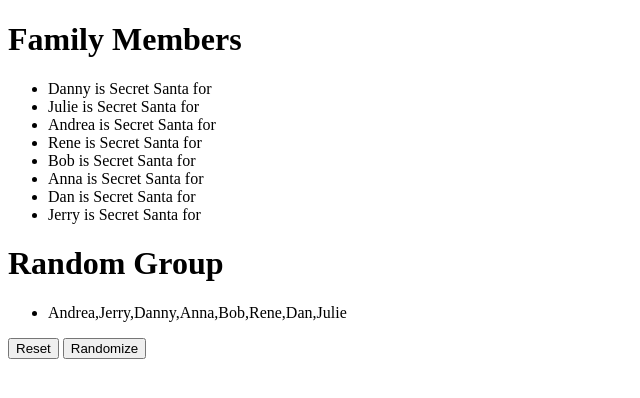
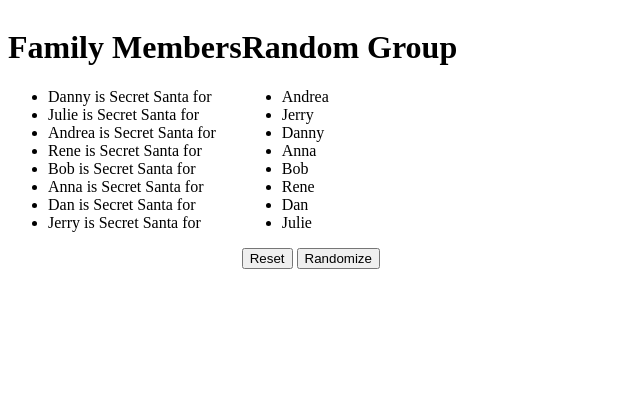
Before and after one commit to piferdg/SecretSantaVanillaJS, a plain HTML site: page index.html in a window 1280 px wide. Both pictures are taken after a click on the button "Randomize". Shown: the whole page, without its empty margins (0-640 px from the left). Drawn offline with Linux system fonts and the light colour scheme.

Commit message:
Adding styling to allow lists to appear next to eachother, and adding more code in app.js

```diff
--- a/app.js
+++ b/app.js
@@ -1,11 +1,17 @@
 //Here what Im doing is creating elements by using 'document.createElement' and Im also grabbing elements by using 'document.getElement'.
-//This will allow me to use these elements to populate the data (family members). It will also allow me to use the two buttons.
+//This will allow me to use these elements to populate the data (family members). It will also allow me to use the button.
 let family = document.getElementsByClassName('family-members')
 let giftGivers = document.getElementsByClassName('random-group')[0]
-let person = document.createElement('li')
+let personOne = document.createElement('li')
+let personTwo = document.createElement('li')
+let personThree = document.createElement('li')
+let personFour = document.createElement('li')
+let personFive = document.createElement('li')
+let personSix = document.createElement('li')
+let personSeven = document.createElement('li')
+let personEight = document.createElement('li')
 let familyNames = document.getElementById('names')
 let randomButton = document.getElementById('random-button')
-let deleteButton = document.getElementById('delete-button')
 
 //Here I'm importing the local json file that Im using to store my data.
 let apiURL = "./family.json"
@@ -25,18 +31,28 @@ function getData() {
       giftGiving.sort(() => Math.random() -0.5)
     }
     console.log('New', giftGiving)
-    person.innerText = giftGiving
+    personOne.innerText = giftGiving[0]
+    personTwo.innerText = giftGiving[1]
+    personThree.innerText = giftGiving[2]
+    personFour.innerText = giftGiving[3]
+    personFive.innerText = giftGiving[4]
+    personSix.innerText = giftGiving[5]
+    personSeven.innerText = giftGiving[6]
+    personEight.innerText = giftGiving[7]
   })
 
 }
-//Here I'm appending the 'person' to familyNames, as I've set these variables above
-familyNames.appendChild(person)
+//Here I'm appending the 'person' to familyNames, as I've set these variables above.
+//I've set each one to a specific index, this is not the most dynamic way to to this, but it is one option that works with the 'getData' function.
+familyNames.appendChild(personOne)
+familyNames.appendChild(personTwo)
+familyNames.appendChild(personThree)
+familyNames.appendChild(personFour)
+familyNames.appendChild(personFive)
+familyNames.appendChild(personSix)
+familyNames.appendChild(personSeven)
+familyNames.appendChild(personEight)
 
-//This function is 'deleting' familyNames by setting it to 'null'.
-function deleteItems() {
-  return person.innerText = null
-}
 
-//Here I'm adding an event listener to the two buttons.
-deleteButton.addEventListener('click', deleteItems)
+//Here I'm adding an event listener to the button, so it will run the getData function when its clicked.
 randomButton.addEventListener('click', getData)
--- a/index.html
+++ b/index.html
@@ -9,6 +9,7 @@
 </head>
 <body>
   <main>
+    <div class="secret-santa">
       <div class="family-members">
         <h1>Family Members</h1>
         <ul>
@@ -25,12 +26,10 @@
       </div>
       <div class="random-group">
         <h1>Random Group</h1>
-      <ul id='names'>
-
-      </ul>
+        <ul id='names'></ul>
         <button id="delete-button">Reset</button>
         <button id="random-button">Randomize</button>
-
+      </div>
     </div>
   </main>
   <script src="app.js"></script>
--- a/main.css
+++ b/main.css
@@ -0,0 +1,3 @@
+.secret-santa {
+  display: flex;
+}
```
Lines whose indentation alone changed are shown as unchanged.
